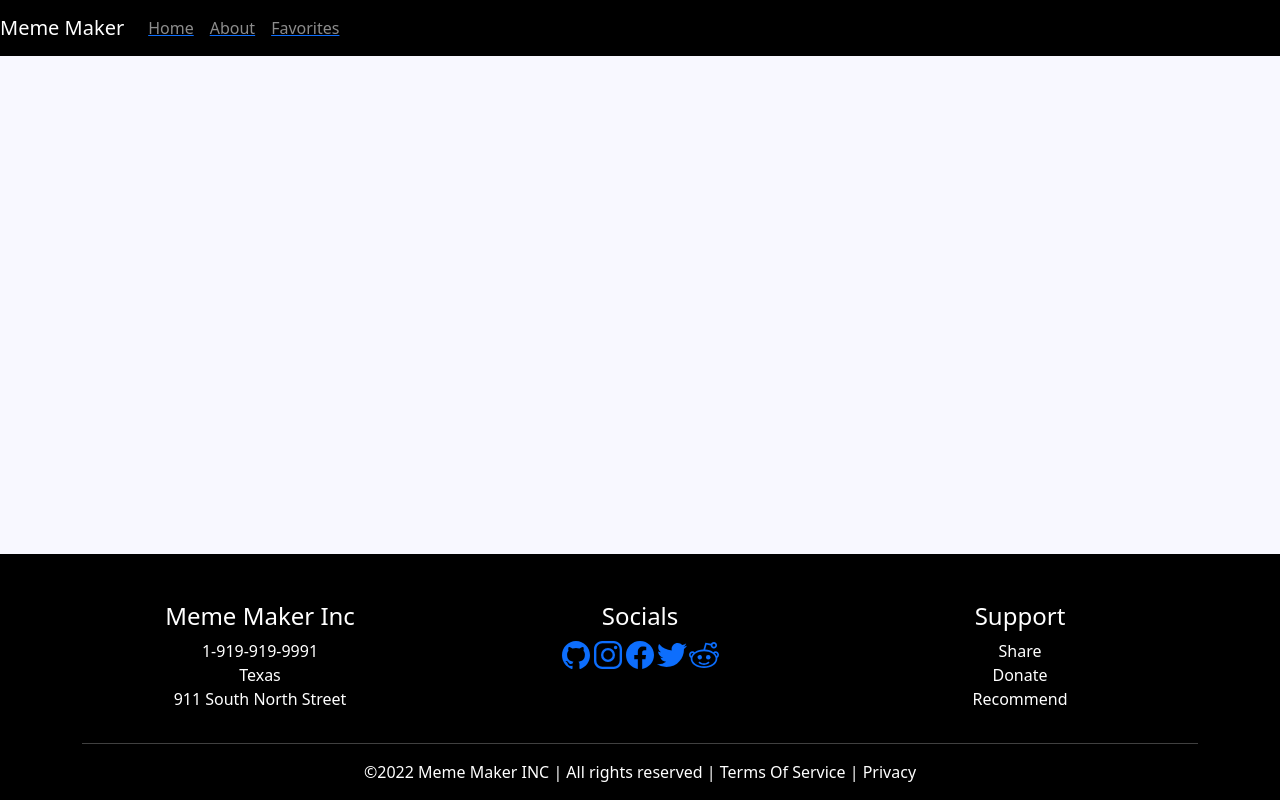
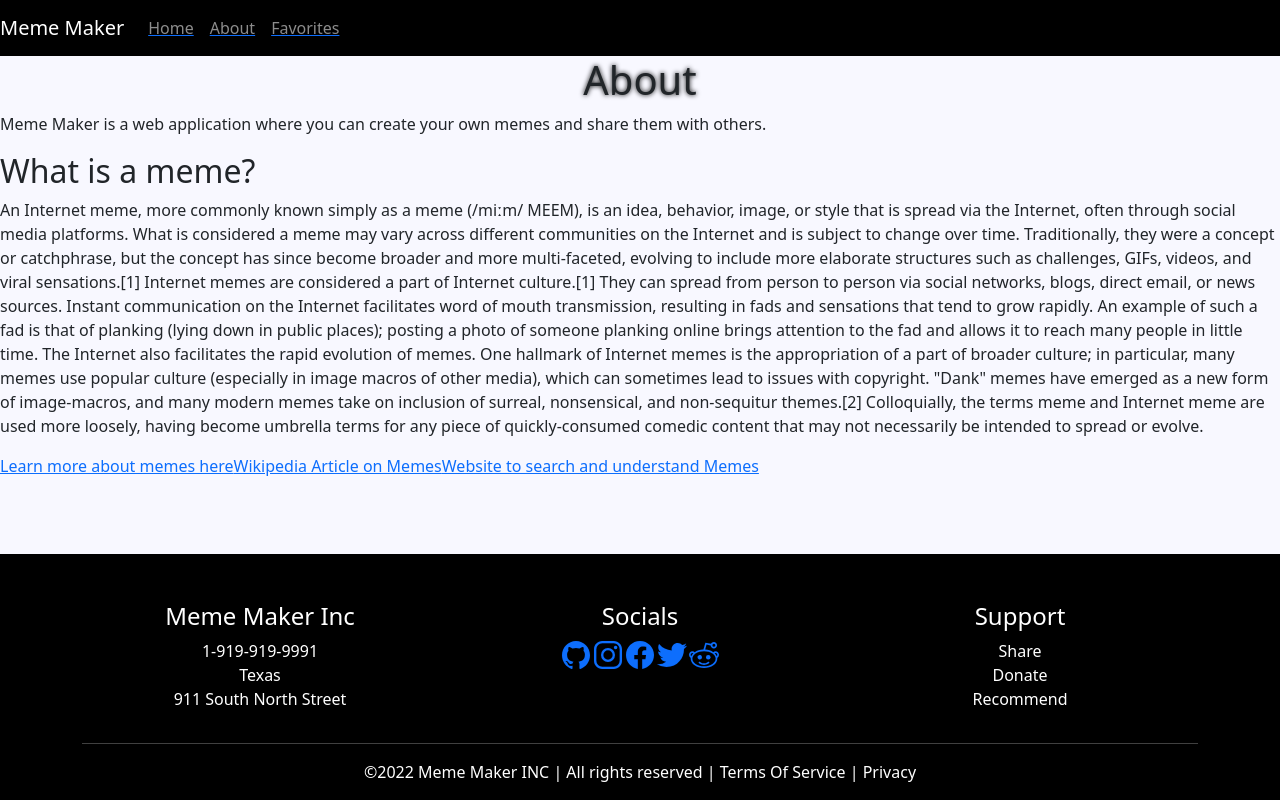
Before and after one commit to jcsgh/meme-creator, a React (Create React App) app: page /about in a window 1280 px wide. Built offline with nearby package versions, Linux system fonts and the light colour scheme.

Commit message:
about page up

```diff
--- a/src/Components/About/About.js
+++ b/src/Components/About/About.js
@@ -0,0 +1,19 @@
+import React from 'react';
+
+export const About = () => {
+    return(
+        <div className="about-container">
+            <h1>About</h1>
+            <p>Meme Maker is a web application where you can create your own memes and share them with others.</p>
+            <h2>What is a meme?</h2>
+            <p>An Internet meme, more commonly known simply as a meme (/miːm/ MEEM), is an idea, behavior, image, or style that is spread via the Internet, often through social media platforms. What is considered a meme may vary across different communities on the Internet and is subject to change over time. Traditionally, they were a concept or catchphrase, but the concept has since become broader and more multi-faceted, evolving to include more elaborate structures such as challenges, GIFs, videos, and viral sensations.[1]
+
+Internet memes are considered a part of Internet culture.[1] They can spread from person to person via social networks, blogs, direct email, or news sources. Instant communication on the Internet facilitates word of mouth transmission, resulting in fads and sensations that tend to grow rapidly. An example of such a fad is that of planking (lying down in public places); posting a photo of someone planking online brings attention to the fad and allows it to reach many people in little time. The Internet also facilitates the rapid evolution of memes.
+
+One hallmark of Internet memes is the appropriation of a part of broader culture; in particular, many memes use popular culture (especially in image macros of other media), which can sometimes lead to issues with copyright. "Dank" memes have emerged as a new form of image-macros, and many modern memes take on inclusion of surreal, nonsensical, and non-sequitur themes.[2] Colloquially, the terms meme and Internet meme are used more loosely, having become umbrella terms for any piece of quickly-consumed comedic content that may not necessarily be intended to spread or evolve.</p>
+            <a href="https://www.lifewire.com/what-is-a-meme-2483702">Learn more about memes here</a>
+            <a href="https://en.wikipedia.org/wiki/Internet_meme">Wikipedia Article on Memes</a>
+            <a href="https://knowyourmeme.com/">Website to search and understand Memes</a>
+        </div>
+    )
+}
--- a/src/Components/App/App.js
+++ b/src/Components/App/App.js
@@ -10,6 +10,8 @@ import { Footer } from '../Footer/Footer.js'
 import NavBar from '../NavBar/NavBar'
 import { Meme } from "../Meme/Meme"
 import { MemeGenerated } from '../MemeGenerated/MemeGenerated';
+import {About} from '../About/About'
+import {Favorites} from '../Favorites/Favorites'
 import 'bootstrap/dist/css/bootstrap.min.css';
 
 import {
@@ -33,6 +35,12 @@ export const App = () => {
       <Route path='/generated'>
         <MemeGenerated />
       </Route>
+      <Route path='/about'>
+        <About />
+      </Route>
+      <Route path='/favorites'>
+        <Favorites />
+      </Route>
     </Switch>
     </div>
     <Footer />
--- /dev/null
+++ b/src/Components/Favorites/Favorites.js
@@ -0,0 +1,9 @@
+import React from 'react';
+
+export const Favorites = () => {
+    return(
+        <div className="favorites-container">
+            <h1>Favorites</h1>
+        </div>
+    )
+}
--- a/src/Components/NavBar/NavBar.js
+++ b/src/Components/NavBar/NavBar.js
@@ -4,23 +4,25 @@ import {
     BrowserRouter as Router,
     Link
   } from "react-router-dom";
+  import {About} from '../About/About'
+  import { Favorites} from '../Favorites/Favorites'
 
 const NavBar = () => {
     return(
         <div className="App">
     <ReactBootStrap.Navbar collapseOnSelect expand="xl" bg="black" variant="dark">
-  <ReactBootStrap.Navbar.Brand href="#">Meme Maker</ReactBootStrap.Navbar.Brand>
+  <ReactBootStrap.Navbar.Brand href="/">Meme Maker</ReactBootStrap.Navbar.Brand>
   <ReactBootStrap.Navbar.Toggle aria-controls="responsive-navbar-nav" />
   <ReactBootStrap.Navbar.Collapse id="responsive-navbar-nav">
     <ReactBootStrap.Nav className="mr-auto">
     <Link to="/">
-    <ReactBootStrap.Nav.Link href="#">Home</ReactBootStrap.Nav.Link>
+    <ReactBootStrap.Nav.Link href="/">Home</ReactBootStrap.Nav.Link>
     </Link>
-    <Link to="/">
-    <ReactBootStrap.Nav.Link href="#">About</ReactBootStrap.Nav.Link>
+    <Link to="/About">
+    <ReactBootStrap.Nav.Link href="/About">About</ReactBootStrap.Nav.Link>
     </Link>
-    <Link to="/">
-    <ReactBootStrap.Nav.Link eventKey={2} href="#">
+    <Link to="/Favorites">
+    <ReactBootStrap.Nav.Link eventKey={2} href="/Favorites">
         Favorites
       </ReactBootStrap.Nav.Link>
     </Link>
```
